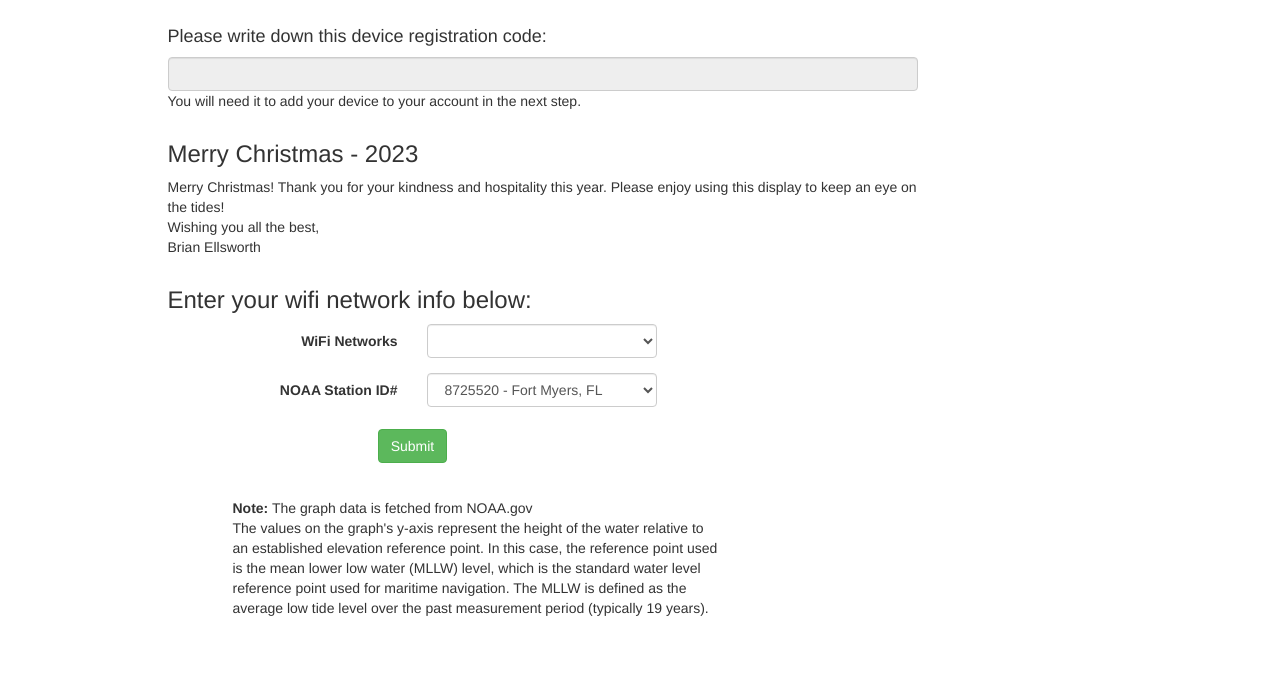
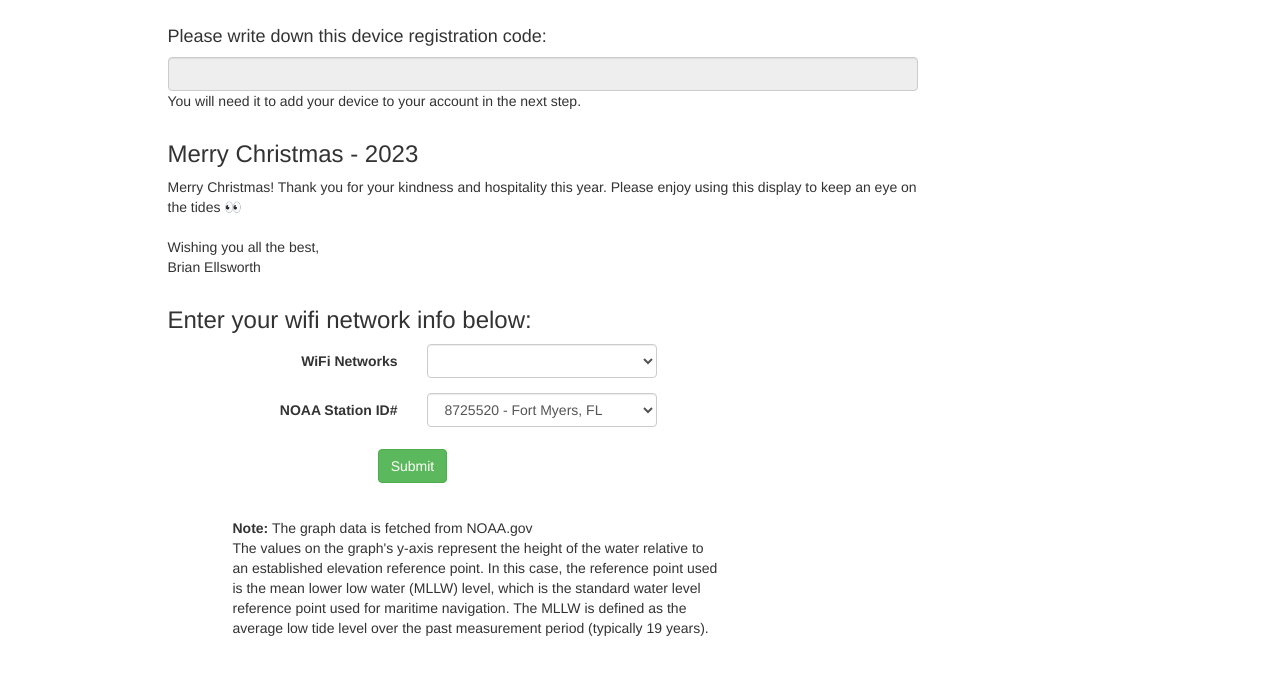
Before and after one commit to briansgithub/TideTracker_repo, a plain HTML site: page forked_wifi-connect-headless-rpi/ui/index.html in a window 1280 px wide. Shown: the part 63-738 px from the top of the page. Drawn offline with Linux system fonts and the light colour scheme; no server answers.

Commit message:
Edit paragraph text. Add eyes emoji

```diff
--- a/forked_wifi-connect-headless-rpi/ui/index.html
+++ b/forked_wifi-connect-headless-rpi/ui/index.html
@@ -61,7 +61,8 @@
     <div class="row before-submit">
       <div class="col-lg-8 col-lg-offset-1">
         <p>Merry Christmas! Thank you for your kindness and hospitality this year.
-          Please enjoy using this display to keep an eye on the tides!
+          Please enjoy using this display to keep an eye on the tides &#128064;
+          <br>
           <br>Wishing you all the best,
           <br>Brian Ellsworth
         </p>
```
